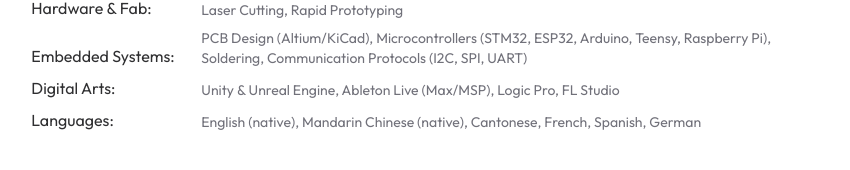
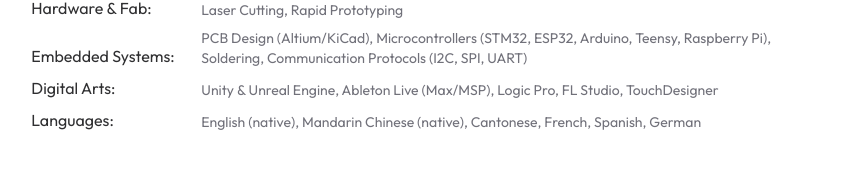
Before and after one commit to halleyscomet-99/halleyscomet-99.github.io, a Next.js app: page /about in a window 1280 px wide. Shown: the part 2188-2358 px from the top of the page, without its empty margins (214-1064 px from the left). Built offline with nearby package versions, Linux system fonts and the light colour scheme.

Commit message:
Updated Resume

```diff
--- a/src/app/data.ts
+++ b/src/app/data.ts
@@ -371,7 +371,8 @@ export const DATA = {
             "Unity & Unreal Engine",
             "Ableton Live (Max/MSP)",
             "Logic Pro",
-            "FL Studio"
+            "FL Studio",
+            "TouchDesigner",
         ],
         Languages: [
             "English (native)",
```
Also changed, not shown: 2 other files (tests, documents, lock files or other folders).
